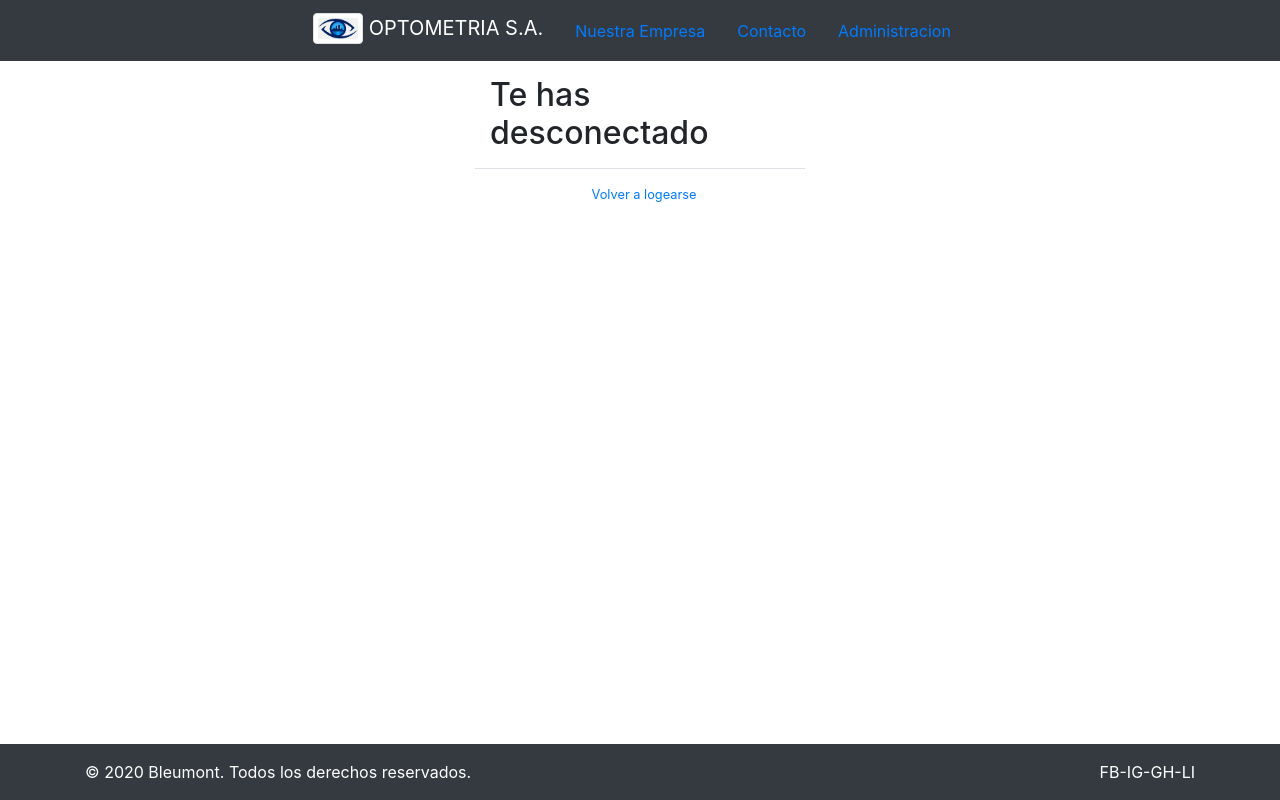
After one commit to Bleumont/Gestion_web_optometria, a Django app: page /logout/ in a window 1280 px wide. The commit adds this page. Run offline with Django 3.2, Linux system fonts and the light colour scheme; some libraries are stand-ins or nearby versions.

Commit message:
user auth & template fixes

```diff
--- a/clinica/settings.py
+++ b/clinica/settings.py
@@ -119,3 +119,5 @@ USE_TZ = True
 # https://docs.djangoproject.com/en/3.1/howto/static-files/
 
 STATIC_URL = '/static/'
+
+LOGIN_REDIRECT_URL = 'index'
--- a/clinica/urls.py
+++ b/clinica/urls.py
@@ -15,10 +15,11 @@ Including another URLconf
 """
 from django.contrib import admin
 from django.urls import path, include
+from django.contrib.auth import views as auth_views
 
 urlpatterns = [
     path('admin/', admin.site.urls),
     path('', include('users.urls')),
-    path('login/', include("users.urls")),
-    path('management/', include("users.urls")),
+    path('login/', auth_views.LoginView.as_view(template_name='users/login.html'), name='login'),
+    path('logout/', auth_views.LogoutView.as_view(template_name='users/logout.html'), name='logout'),
 ]
--- a/users/models.py
+++ b/users/models.py
@@ -9,8 +9,8 @@ class Pacientes(models.Model):
     historial = models.TextField(max_length=255)
 
 class Profesionales(models.Model):
-    nombre = models.CharField(max_length=30)
-    dni = models.IntegerField(primary_key=True)
+    nombre = models.CharField(max_length=30, primary_key=True, verbose_name='Nombre')
+    dni = models.IntegerField()
 
 class Turnos(models.Model):
     profesional = models.ForeignKey(Profesionales, verbose_name='Profesional', on_delete=models.CASCADE)
--- a/users/static/users/main.css
+++ b/users/static/users/main.css
@@ -2,16 +2,6 @@ html,
 body {
   height: 100%;
 }
-
-/* body {
-  display: -ms-flexbox;
-  display: flex;
-  -ms-flex-align: center;
-  align-items: center;
-  padding-top: 40px;
-  padding-bottom: 40px;
-  background-color: #f5f5f5;
-} */
 
 .form-signin {
   width: 100%;
@@ -43,13 +33,14 @@ body {
   border-top-right-radius: 0;
 }
 
-/* @media screen and (min-width: 700px){
-  .navbar navbar-dark bg-dark{
-    justify-content;
-  }
-} */
-
 .form-signin {
+  display: flex !important;
+  flex-direction: column !important;
   align-items: center;
   justify-content: center;
+
 }
+#userName{
+  color: aliceblue;
+  /* font-weight: bold; */
+}
--- a/users/templates/users/index.html
+++ b/users/templates/users/index.html
@@ -13,7 +13,7 @@
       integrity="sha384-GJzZqFGwb1QTTN6wy59ffF1BuGJpLSa9DkKMp0DgiMDm4iYMj70gZWKYbI706tWS"
       crossorigin="anonymous"
     />
-    <link rel="stylesheet" href="{% static 'users/main.css' %}" />
+    <link rel="stylesheet" href="{%static 'users/main.css'%}" />
     <title class="title">Optometría S.A.</title>
   </head>
   <body>
@@ -33,78 +33,38 @@
           <a class="nav-link active" href="#nosotros">Nuestra Empresa</a>
         </li>
         <li class="nav-item">
-          <a class="nav-link" href="{% url 'management' %}">Contacto</a>
+          <a class="nav-link" href="#">Contacto</a>
         </li>
+        {% if user.is_authenticated %}
+        <li class="nav-link" id="userName">Hola, {{ request.user }}</li>
         <li class="nav-item">
-          <a class="nav-link" href="{% url 'login' %}">Area Empleados</a>
+          <a class="nav-link active btn btn-info" href="{% url 'logout' %}">Salir</a>
         </li>
-        {% block button %} {% endblock %}
+        {% else %}
+          <li class="nav-item">
+            <a class="nav-link" href="{% url 'login' %}">Administracion</a>
+          </li>
+        {% endif %}
       </ul>
     </nav>
     <div class="container">
-      {% block content %}{% endblock%}{% block dbcontent %}{% endblock%}
+      {% block content %}{% endblock content %}
     </div>
+    {% block dbcontent %}{% endblock dbcontent %}
+    <!-- Footer-->
 
-    <!-- Footer -->
-    <footer class="page-footer font-small">
-      <!-- Footer Elements -->
+    <div class="py-3 bg-dark text-white fixed-bottom">
       <div class="container">
-        <!-- Grid row-->
         <div class="row">
-          <!-- Grid column -->
-          <div class="col-md-12 py-5">
-            <div class="mb-5 flex-center">
-              <!-- Facebook -->
-              <a class="fb-ic">
-                <i
-                  class="fab fa-facebook-f fa-lg white-text mr-md-5 mr-3 fa-2x"
-                >
-                </i>
-              </a>
-              <!-- Twitter -->
-              <a class="tw-ic">
-                <i class="fab fa-twitter fa-lg white-text mr-md-5 mr-3 fa-2x">
-                </i>
-              </a>
-              <!-- Google +-->
-              <a class="gplus-ic">
-                <i
-                  class="fab fa-google-plus-g fa-lg white-text mr-md-5 mr-3 fa-2x"
-                >
-                </i>
-              </a>
-              <!--Linkedin -->
-              <a class="li-ic">
-                <i
-                  class="fab fa-linkedin-in fa-lg white-text mr-md-5 mr-3 fa-2x"
-                >
-                </i>
-              </a>
-              <!--Instagram-->
-              <a class="ins-ic">
-                <i class="fab fa-instagram fa-lg white-text mr-md-5 mr-3 fa-2x">
-                </i>
-              </a>
-              <!--Pinterest-->
-              <a class="pin-ic">
-                <i class="fab fa-pinterest fa-lg white-text fa-2x"> </i>
-              </a>
-            </div>
+          <div class="col-md-7 text-center text-md-left">
+            <p class="mb-md-0">© 2020 <a href="https://github.com/Bleumont" class="external text-white">Bleumont</a>. Todos los derechos reservados.                        </p>
           </div>
-          <!-- Grid column -->
+          <div class="col-md-5 text-center text-md-right">
+            <p class="mb-0">FB-IG-GH-LI</a>  </p>
+          </div>
         </div>
-        <!-- Grid row-->
       </div>
-      <!-- Footer Elements -->
-
-      <!-- Copyright -->
-      <div class="footer-copyright text-center py-3">
-        © 2020 Copyright:
-        <a href="https://mdbootstrap.com/"> Bleumont</a>
-      </div>
-      <!-- Copyright -->
-    </footer>
-    <!-- Footer -->
+    </div>
 
     <script
       src="https://code.jquery.com/jquery-3.3.1.slim.min.js"
--- /dev/null
+++ b/users/templates/users/logout.html
@@ -0,0 +1,9 @@
+{% extends 'users/index.html' %}
+{% block content %}
+    <h2 class="form-signin">Te has desconectado</h2>
+    <div class="border-top pt-3 form-signin">
+        <small class='text-muted'>
+            <a href="{% url 'login' %}" class="ml-2">Volver a logearse</a>
+        </small>
+    </div>
+{% endblock %}
--- a/users/urls.py
+++ b/users/urls.py
@@ -19,11 +19,4 @@ from django.urls import path
 
 urlpatterns = [
     path('', views.index, name='index'),
-    path('login/', views.login, name='login'),
-    path('secretaria/', views.secretaria, name='area-secretaria'),
-    path('medicos/', views.medicos, name='area-medicos'),
-    path('gerencia/', views.gerencia, name='gerencia'),
-    path('ventas/', views.ventas, name='area-ventas'),
-    path('taller/', views.taller, name='area-taller'),
-    path('management/', views.management, name='management'),
 ]
```
Also changed, not shown: users/forms.py (added, +12 -0 lines), users/templates/users/login.html (+8 -12 lines), users/templates/users/management.html (+14 -20 lines), users/views.py (+22 -19 lines), db.sqlite3, users/migrations/0004_auto_20201118_2116.py (added).
